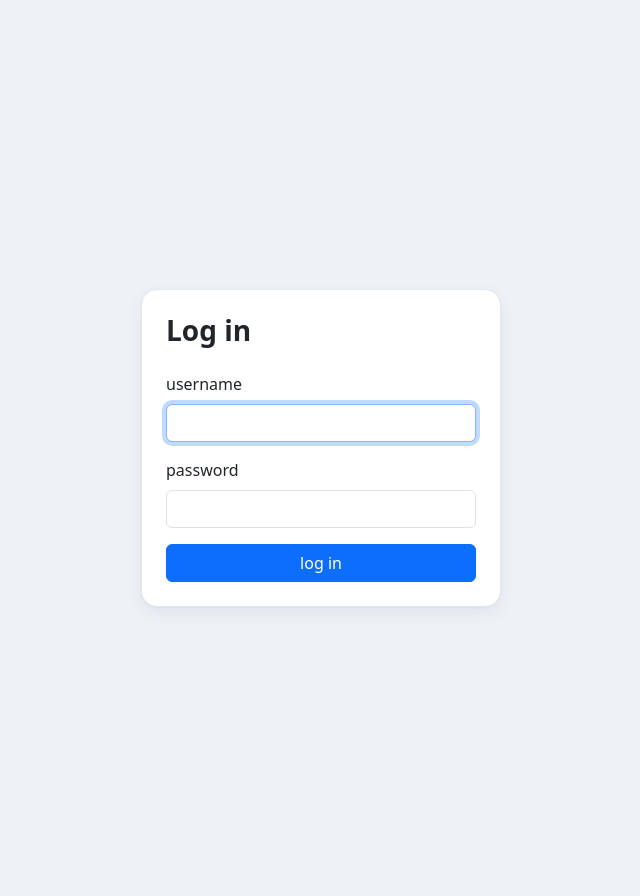
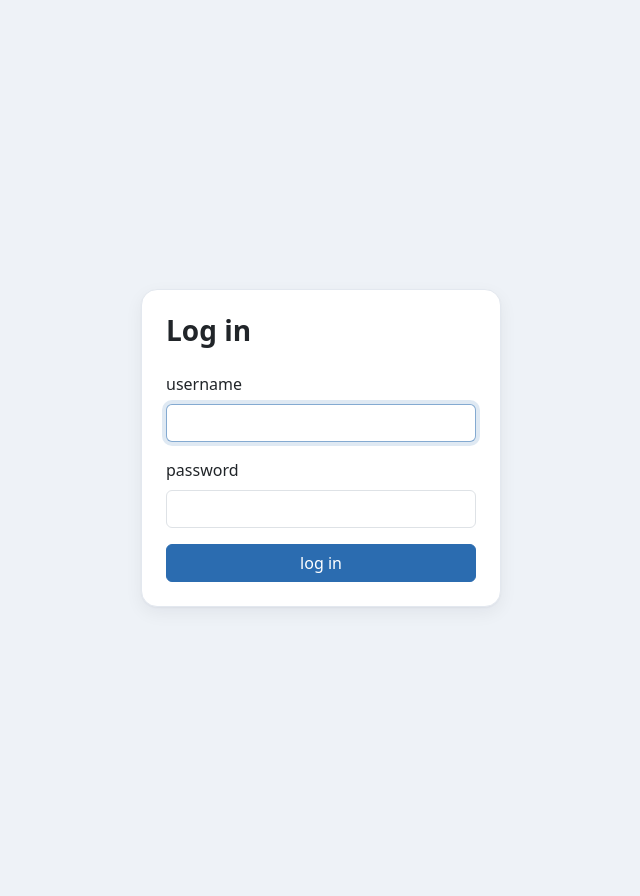
Before and after one commit to pmnafshari/Clinic_AI_Assis, a Flask app: page /login in a window 1280 px wide. Shown: the whole page, without its empty margins (319-959 px from the left). Run offline with Flask 3, Linux system fonts and the light colour scheme; parts of the project's set-up code (start-up, migrations or seed data) failed here and were passed over; some libraries are stand-ins or nearby versions.

Commit message:
buttons and focus ring pick up the brand accent

```diff
--- a/app/static/css/app.css
+++ b/app/static/css/app.css
@@ -16,6 +16,39 @@
   --app-card-shadow: 0 1px 2px rgba(16, 24, 40, 0.04),
                      0 6px 18px rgba(16, 24, 40, 0.06);
   --app-content-max: 1360px;
+
+  /* darker steps of --bs-primary, for button hover/active states */
+  --app-accent-hover: #24598f;
+  --app-accent-active: #1f4d7d;
+}
+
+/* bootstrap compiles #0d6efd into .btn-primary and the focus ring, so the
+   --bs-primary override above never reached them - the sidebar was accented
+   and every button was stock blue. bind them to the token instead. */
+.btn-primary {
+  --bs-btn-bg: var(--bs-primary);
+  --bs-btn-border-color: var(--bs-primary);
+  --bs-btn-hover-bg: var(--app-accent-hover);
+  --bs-btn-hover-border-color: var(--app-accent-hover);
+  --bs-btn-active-bg: var(--app-accent-active);
+  --bs-btn-active-border-color: var(--app-accent-active);
+  --bs-btn-disabled-bg: var(--bs-primary);
+  --bs-btn-disabled-border-color: var(--bs-primary);
+}
+
+.btn-outline-primary {
+  --bs-btn-color: var(--bs-primary);
+  --bs-btn-border-color: var(--bs-primary);
+  --bs-btn-hover-bg: var(--bs-primary);
+  --bs-btn-hover-border-color: var(--bs-primary);
+  --bs-btn-active-bg: var(--app-accent-active);
+  --bs-btn-active-border-color: var(--app-accent-active);
+}
+
+.form-control:focus,
+.form-select:focus {
+  border-color: rgba(var(--bs-primary-rgb), 0.5);
+  box-shadow: 0 0 0 0.25rem rgba(var(--bs-primary-rgb), 0.15);
 }
 
 h1, h2, h3, h4, h5, h6 {
```
